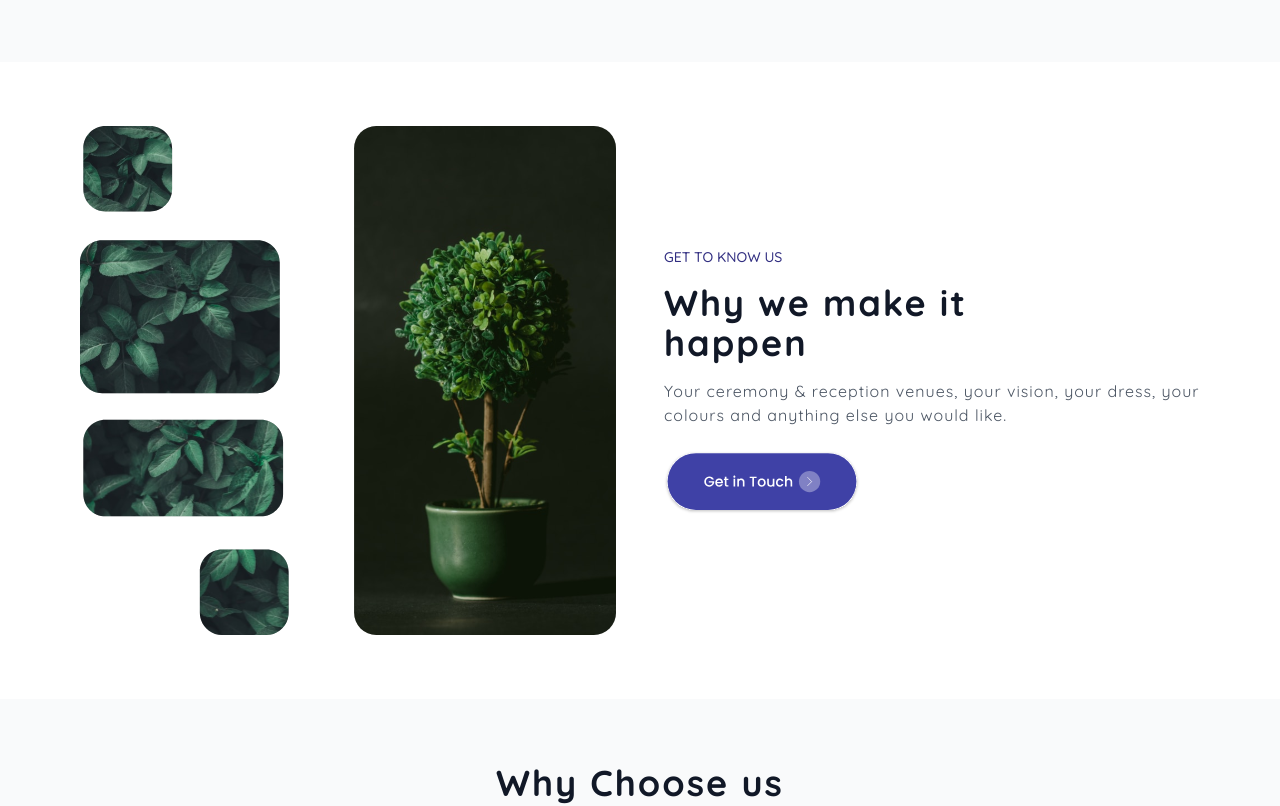
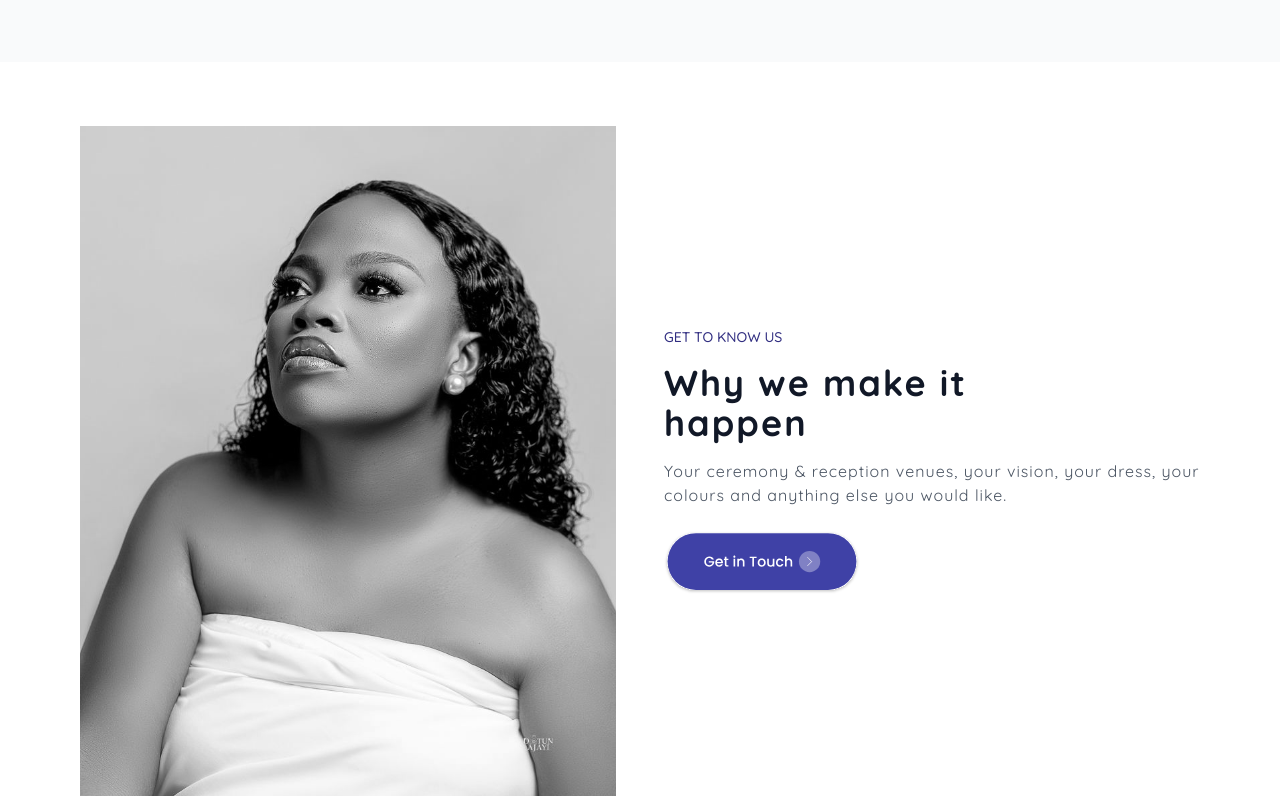
Before and after one commit to F4-Fortunate/DAS, a React (Vite) app: page / in a window 1280 px wide. Shown: the part 650-1456 px from the top of the page. Built offline with nearby package versions, Linux system fonts and the light colour scheme.

Commit message:
update process section

```diff
--- a/src/components/ProcessSection.tsx
+++ b/src/components/ProcessSection.tsx
@@ -1,6 +1,6 @@
 import React from "react";
 import button from "../images/HeroSection/Group 3.svg";
-import flowerImg from "../images/ProcessSection/Group 4.svg";
+import flowerImg from "../images/ProcessSection/Group 4.jpg";
 
 const ProcessSection = () => {
   const handleWhatsAppNav = () => {
@@ -19,8 +19,8 @@ const ProcessSection = () => {
           <div className="order-2 lg:order-1">
             <img
               src={flowerImg}
-              alt="flower"
-              className="w-full h-auto max-w-md sm:max-w-lg lg:max-w-full mx-auto lg:mx-0"
+              alt="img"
+              className="w-full h-auto max-w-md sm:max-w-lg lg:max-w-full mx-auto lg:mx-0 grayscale"
             />
           </div>
           <div className="space-y-6 order-1 lg:order-2">
```
Also changed, not shown: src/images/ProcessSection/Group 4.jpg (added).
